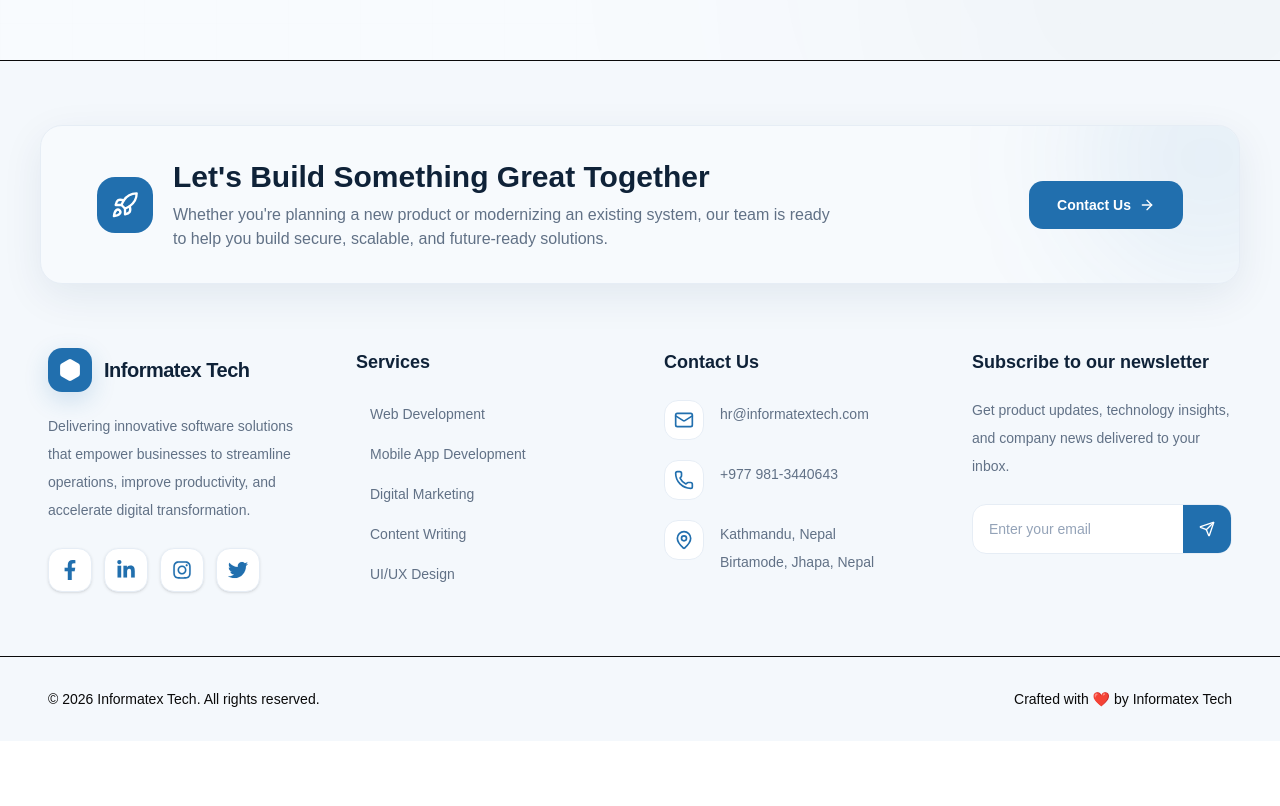
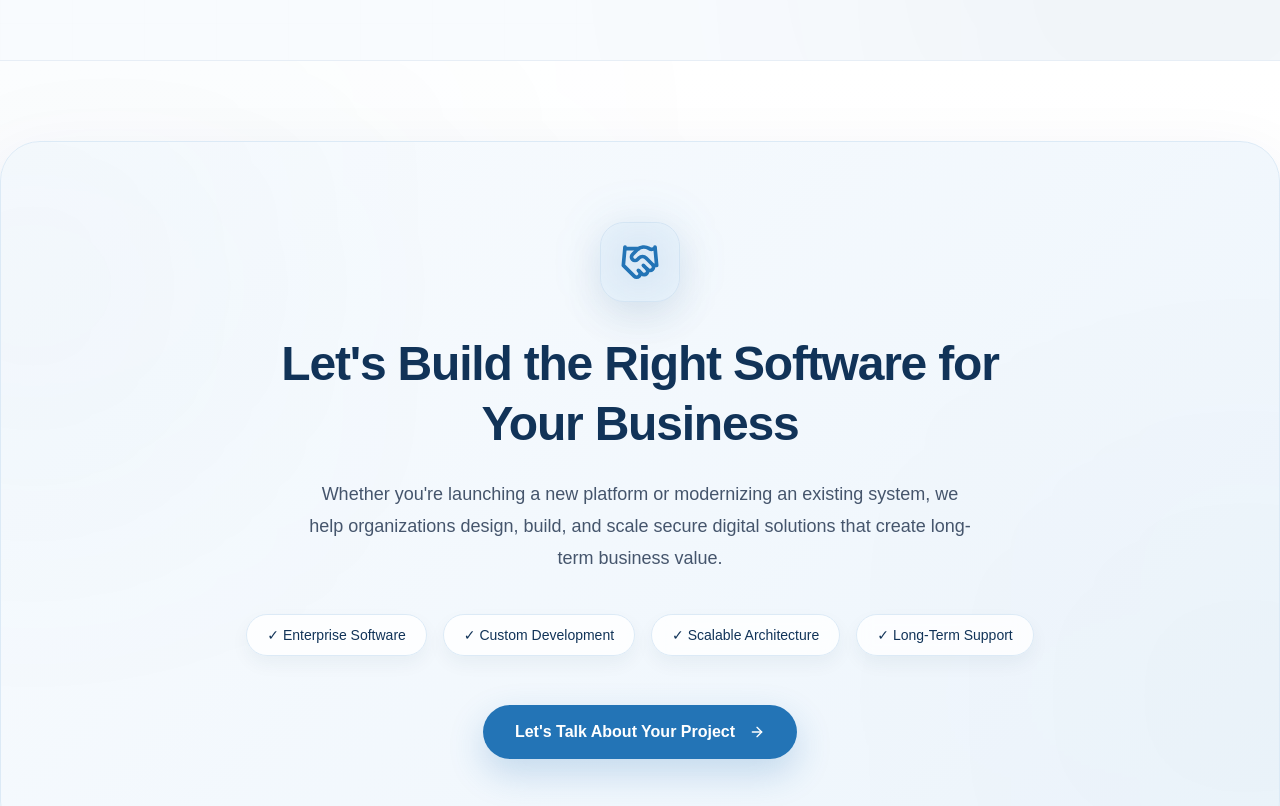
Before and after one commit to Groot-001/Informatex-Updated, a React (Vite) app: page / in a window 1280 px wide. Shown: the part 8560-9366 px from the top of the page. Before the commit the page ends 9301 px from the top, so only its background shows below. Built offline with nearby package versions, Linux system fonts and the light colour scheme.

Commit message:
Footer redesign

```diff
--- a/src/components/layout/footer/ Footercta.tsx
+++ b/src/components/layout/footer/ Footercta.tsx
@@ -1,4 +1,7 @@
-import { ArrowRight, Rocket } from "lucide-react";
+import { ArrowRight, Handshake } from "lucide-react";
+// import { Layers3 } from "lucide-react";
+
+import { Button } from "@/components/ui/button";
 
 interface FooterCTAProps {
   title?: string;
@@ -8,173 +11,283 @@
 }
 
 export default function FooterCTA({
-  title = "Let's Build Something Great Together",
-  description = "Whether you're planning a new product or modernizing an existing system, our team is ready to help you build secure, scalable, and future-ready solutions.",
-  ctaLabel = "Contact Us",
+  title = "Let's Build the Right Software for Your Business",
+  description = "Whether you're launching a new platform or modernizing an existing system, we help organizations design, build, and scale secure digital solutions that create long-term business value.",
+  ctaLabel = "Let's Talk About Your Project",
   href = "#contact",
 }: FooterCTAProps) {
   return (
-    <div
-      className="
-        mx-auto
-        w-full
-        max-w-[110rem]
-
-        px-5
-        sm:px-6
-        lg:px-8
-        xl:px-10
-      "
-    >
-      <div
+    <section
       className="
         relative
         overflow-hidden
 
-          rounded-3xl
+        rounded-[40px]
 
         border
-          border-[#E6EDF5]
+        border-[#DCEAF6]
 
-          bg-[#F7FAFD]
+        bg-[linear-gradient(135deg,#F8FBFE_0%,#EDF5FC_100%)]
 
         px-8
-          py-6
+        py-16
 
-          shadow-[0_12px_40px_rgba(9,50,84,0.08)]
+        text-center
 
-          lg:px-12
-          lg:py-8
+        shadow-[0_24px_70px_rgba(17,51,88,.08)]
 
-          xl:px-14
+        lg:px-16
+        lg:py-20
       "
     >
+      {/* ================================================= */}
       {/* Background Glow */}
+      {/* ================================================= */}
 
       <div
         className="
           pointer-events-none
           absolute
 
-            -right-24
-            -top-24
+          -left-28
+          top-0
 
-            h-64
-            w-64
+          h-72
+          w-72
 
           rounded-full
 
-            bg-[rgba(35,116,182,0.08)]
+          bg-[#2374B6]/8
 
-            blur-3xl
+          blur-[140px]
         "
       />
 
       <div
         className="
+          pointer-events-none
+          absolute
+
+          -right-28
+          bottom-0
+
+          h-72
+          w-72
+
+          rounded-full
+
+          bg-[#113358]/6
+
+          blur-[150px]
+        "
+      />
+
+      <div className="relative z-10">
+        {/* ================================================= */}
+        {/* Icon */}
+        {/* ================================================= */}
+
+        {/* ================================================= */}
+        {/* Icon */}
+        {/* ================================================= */}
+
+        <div
+          className="
     relative
 
+    mx-auto
+
     flex
-            flex-col
-            gap-6
+    h-20
+    w-20
 
-            lg:flex-row
-            lg:items-center
-            lg:justify-between
-          "
-        >
-          {/* Content */}
-
-          <div className="flex items-center gap-5">
-            <div
-              className="
-                flex
-                h-14
-                w-14
-                shrink-0
     items-center
     justify-center
 
-                rounded-2xl
+    rounded-[24px]
 
-                bg-[#216FAE]
+    border
+    border-[#DCEAF6]
+
+    bg-[#EDF5FC]
+
+    shadow-[0_18px_40px_rgba(17,51,88,.08)]
   "
         >
-              <Rocket className="h-7 w-7 text-white" strokeWidth={2} />
+          {/* Inner Glow */}
+
+          <div
+            className="
+      pointer-events-none
+
+      absolute
+      inset-0
+
+      rounded-[24px]
+
+      bg-[#2374B6]/10
+
+      blur-xl
+    "
+          />
+
+          {/* Icon */}
+
+          <Handshake
+            className="
+      relative
+
+      h-10
+      w-10
+
+      text-[#2374B6]
+
+      transition-transform
+      duration-300
+
+      group-hover:scale-110
+    "
+            strokeWidth={2.2}
+          />
         </div>
 
-            <div>
+        {/* ================================================= */}
+        {/* Heading */}
+        {/* ================================================= */}
+
         <h2
           className="
-                  text-2xl
+            mx-auto
+            mt-8
+
+            max-w-3xl
+
+            text-4xl
             font-bold
             leading-tight
-                  text-[#0F2238]
+            tracking-tight
 
-                  lg:text-3xl
+            text-[#113358]
+
+            lg:text-5xl
           "
         >
           {title}
         </h2>
 
+        {/* ================================================= */}
+        {/* Description */}
+        {/* ================================================= */}
+
         <p
           className="
-                  mt-2
+            mx-auto
+            mt-6
 
             max-w-2xl
 
-                  text-sm
-                  leading-6
+            text-lg
+            leading-8
 
-                  text-[#617186]
-
-                  sm:text-base
+            text-slate-600
           "
         >
           {description}
         </p>
-            </div>
+
+        {/* ================================================= */}
+        {/* Highlights */}
+        {/* ================================================= */}
+
+        <div
+          className="
+            mt-10
+
+            flex
+            flex-wrap
+            justify-center
+
+            gap-4
+          "
+        >
+          {[
+            "Enterprise Software",
+            "Custom Development",
+            "Scalable Architecture",
+            "Long-Term Support",
+          ].map((item) => (
+            <span
+              key={item}
+              className="
+                inline-flex
+                items-center
+
+                rounded-full
+
+                border
+                border-[#DCEAF6]
+
+                bg-white/80
+
+                px-5
+                py-2.5
+
+                text-sm
+                font-medium
+
+                text-[#113358]
+
+                shadow-[0_8px_18px_rgba(17,51,88,.05)]
+
+                backdrop-blur-sm
+              "
+            >
+              ✓ {item}
+            </span>
+          ))}
         </div>
 
+        {/* ================================================= */}
         {/* CTA */}
+        {/* ================================================= */}
 
-          <a
-            href={href}
+        <div className="mt-12">
+          <Button
+            asChild
             className="
               group
 
-              inline-flex
-              h-12
-              shrink-0
+              h-14
 
-              items-center
-              justify-center
+              rounded-full
 
-              rounded-xl
+              bg-[#2374B6]
 
-              bg-[#216FAE]
+              px-8
 
-              px-7
-
-              text-sm
+              text-base
               font-semibold
               text-white
+
+              shadow-[0_14px_35px_rgba(35,116,182,.22)]
 
               transition-all
               duration-300
 
               hover:-translate-y-0.5
-              hover:bg-[#1B5F95]
-              hover:shadow-[0_10px_30px_rgba(35,116,182,0.25)]
+              hover:bg-[#1C68A7]
+              hover:shadow-[0_20px_45px_rgba(35,116,182,.30)]
             "
           >
+            <a href={href}>
               {ctaLabel}
 
               <ArrowRight
                 className="
                   ml-2
-                h-4
-                w-4
+
+                  h-5
+                  w-5
 
                   transition-transform
                   duration-300
@@ -183,8 +296,9 @@
                 "
               />
             </a>
+          </Button>
         </div>
       </div>
-    </div>
+    </section>
   );
 }
--- a/src/components/layout/footer/Footer.tsx
+++ b/src/components/layout/footer/Footer.tsx
@@ -5,6 +5,7 @@
 import FooterContactColumn from "./Footercontactcolumn";
 import FooterLinkColumn from "./FooterLinkColumn";
 import FooterNewsletter from "./Footernewsletter";
+import SectionBackground from "@/components/sections/products/SectionBackground";
 import FooterCTA from "./ Footercta";
 
 interface FooterProps {
@@ -23,41 +24,31 @@
         overflow-hidden
 
         border-t
-        border-soft
+        border-[#E7EEF6]
 
-        bg-soft
+        bg-[linear-gradient(180deg,#FFFFFF_0%,#F8FBFE_100%)]
       "
     >
-      {/* Background Glow */}
+      <SectionBackground />
+
+      {/* ================================================= */}
+      {/* CTA */}
+      {/* ================================================= */}
 
       <div
         className="
-          pointer-events-none
-          absolute
+          relative
+          z-10
 
-          left-1/2
-          top-0
-
-          h-[26rem]
-          w-[40rem]
-
-          -translate-x-1/2
-
-          rounded-full
-
-          bg-secondary/5
-
-          blur-[180px]
+          pt-20
         "
-      />
-
-      {/* CTA */}
-
-      <div className="relative z-10 pt-16">
+      >
         <FooterCTA />
       </div>
 
+      {/* ================================================= */}
       {/* Main Footer */}
+      {/* ================================================= */}
 
       <Container
         size="xl"
@@ -65,10 +56,10 @@
           relative
           z-10
 
-          mt-16
+          mt-24
 
           grid
-          gap-12
+          gap-14
 
           sm:grid-cols-2
 
@@ -84,7 +75,9 @@
         <FooterNewsletter />
       </Container>
 
+      {/* ================================================= */}
       {/* Bottom */}
+      {/* ================================================= */}
 
       <Container
         size="xl"
@@ -92,10 +85,10 @@
           relative
           z-10
 
-          mt-16
+          mt-20
 
           border-t
-          border-soft
+          border-[#E7EEF6]
 
           py-8
         "
@@ -110,14 +103,17 @@
 
             gap-4
 
+            text-center
+
             md:flex-row
+            md:text-left
           "
         >
           <p
             className="
               text-sm
 
-              text-muted
+              text-slate-500
             "
           >
             © {year} {companyName}. All rights reserved.
@@ -127,10 +123,13 @@
             className="
               text-sm
 
-              text-muted
+              text-slate-500
             "
           >
-            Crafted with ❤️ by Informatex Tech
+            Designed & Developed by{" "}
+            <span className="font-semibold text-[#113358]">
+              Informatex Tech
+            </span>
           </p>
         </div>
       </Container>
--- a/src/components/layout/footer/FooterLinkColumn.tsx
+++ b/src/components/layout/footer/FooterLinkColumn.tsx
@@ -1,3 +1,5 @@
+import { ArrowRight } from "lucide-react";
+
 import type { FooterLinkColumnData } from "./Types";
 
 export default function FooterLinkColumn({
@@ -6,55 +8,92 @@
 }: FooterLinkColumnData) {
   return (
     <div>
+      {/* ================================================= */}
       {/* Heading */}
+      {/* ================================================= */}
 
       <h3
         className="
-          text-lg
+          text-xl
           font-semibold
-          text-[#0F2238]
+
+          text-[#113358]
         "
       >
         {title}
       </h3>
 
+      {/* ================================================= */}
       {/* Links */}
+      {/* ================================================= */}
 
-      <ul className="mt-6 space-y-4">
+      <ul className="mt-8 space-y-5">
         {links.map((link) => (
           <li key={link.label}>
             <a
               href={link.href}
               className="
                 group
+
                 inline-flex
                 items-center
-                text-sm
+                gap-3
+
+                text-[15px]
                 font-medium
-                text-[#617186]
+
+                text-slate-600
+
                 transition-all
                 duration-300
 
                 hover:translate-x-1
-                hover:text-[#216FAE]
+                hover:text-[#2374B6]
               "
             >
+              {/* Dot */}
+
               <span
                 className="
-                  mr-2
-                  h-1.5
-                  w-1.5
+                  h-2
+                  w-2
+
                   rounded-full
-                  bg-[#216FAE]
-                  opacity-0
+
+                  bg-[#2374B6]
+
+                  opacity-60
+
                   transition-all
                   duration-300
 
+                  group-hover:scale-125
                   group-hover:opacity-100
                 "
               />
 
-              {link.label}
+              {/* Label */}
+
+              <span>{link.label}</span>
+
+              {/* Arrow */}
+
+              <ArrowRight
+                className="
+                  h-4
+                  w-4
+
+                  -translate-x-2
+
+                  opacity-0
+
+                  transition-all
+                  duration-300
+
+                  group-hover:translate-x-0
+                  group-hover:opacity-100
+                "
+              />
             </a>
           </li>
         ))}
--- a/src/components/layout/footer/Footerbrand.tsx
+++ b/src/components/layout/footer/Footerbrand.tsx
@@ -15,56 +15,114 @@
 }: FooterBrandProps) {
   return (
     <div>
+      {/* ================================================= */}
       {/* Brand */}
+      {/* ================================================= */}
 
-      <div className="flex items-center gap-3">
+      <div className="flex items-center gap-4">
+        <div className="relative">
+          {/* Glow */}
+
           <div
             className="
+              absolute
+              inset-0
+
+              rounded-2xl
+
+              bg-[#2374B6]/15
+
+              blur-xl
+            "
+          />
+
+          {/* Icon */}
+
+          <div
+            className="
+              relative
+
               flex
-            h-11
-            w-11
+              h-14
+              w-14
+
               items-center
               justify-center
-            rounded-xl
-            bg-[#216FAE]
-            shadow-[0_8px_24px_rgba(35,111,174,0.18)]
+
+              rounded-2xl
+
+              border
+              border-[#DCEAF6]
+
+              bg-[#EDF5FC]
+
+              shadow-[0_15px_35px_rgba(17,51,88,.08)]
             "
           >
             <Hexagon
-            className="h-6 w-6 fill-white text-white"
-            strokeWidth={1.8}
+              className="
+                h-7
+                w-7
+
+                text-[#2374B6]
+              "
+              strokeWidth={2}
             />
           </div>
+        </div>
 
-        <span
+        <div>
+          <h3
             className="
-            text-xl
+              text-2xl
               font-bold
               tracking-tight
-            text-[#0F2238]
+
+              text-[#113358]
             "
           >
             {name}
-        </span>
-      </div>
-
-      {/* Description */}
+          </h3>
 
           <p
             className="
-          mt-5
-          max-w-xs
+              mt-1
+
               text-sm
-          leading-7
-          text-[#617186]
+              font-medium
+
+              text-[#2374B6]
+            "
+          >
+            Trusted Digital Partner
+          </p>
+        </div>
+      </div>
+
+      {/* ================================================= */}
+      {/* Description */}
+      {/* ================================================= */}
+
+      <p
+        className="
+          mt-7
+
+          max-w-sm
+
+          text-[15px]
+          leading-8
+
+          text-slate-600
         "
       >
         {description}
       </p>
 
+      {/* ================================================= */}
       {/* Social Links */}
+      {/* ================================================= */}
 
-      <ul className="mt-6 flex items-center gap-3">
+      <ul className="mt-8 flex items-center gap-4">
         {socials.map(({ label, href, icon: Icon }) => (
           <li key={label}>
             <a
@@ -72,35 +130,43 @@
               aria-label={label}
               className="
                 group
+
                 flex
-                h-11
-                w-11
+                h-12
+                w-12
+
                 items-center
                 justify-center
-                rounded-xl
+
+                rounded-2xl
+
                 border
-                border-[#E6EDF5]
+                border-[#DCEAF6]
+
                 bg-white
-                text-[#216FAE]
 
-                shadow-sm
+                text-[#2374B6]
+
+                shadow-[0_8px_20px_rgba(17,51,88,.05)]
 
                 transition-all
                 duration-300
 
                 hover:-translate-y-1
-                hover:border-[#216FAE]
-                hover:bg-[#216FAE]
+                hover:border-[#2374B6]
+                hover:bg-[#2374B6]
                 hover:text-white
-                hover:shadow-[0_10px_25px_rgba(35,111,174,0.20)]
+                hover:shadow-[0_18px_35px_rgba(35,116,182,.20)]
               "
             >
               <Icon
                 className="
                   h-5
                   w-5
+
                   transition-transform
                   duration-300
+
                   group-hover:scale-110
                 "
                 strokeWidth={2}
--- a/src/components/layout/footer/Footercontactcolumn.tsx
+++ b/src/components/layout/footer/Footercontactcolumn.tsx
@@ -11,44 +11,76 @@
 }: FooterContactColumnProps) {
   return (
     <div>
+      {/* ================================================= */}
+      {/* Heading */}
+      {/* ================================================= */}
+
       <h3
         className="
-          text-lg
+          text-xl
           font-semibold
-          text-[#0F2238]
+
+          text-[#113358]
         "
       >
         {title}
       </h3>
 
-      <ul className="mt-6 space-y-5">
+      {/* ================================================= */}
+      {/* Contact List */}
+      {/* ================================================= */}
+
+      <ul className="mt-8 space-y-6">
         {items.map(({ icon: Icon, lines, href }, index) => {
           const content = (
-            <div className="group flex items-start gap-4">
+            <div
+              className="
+                group
+
+                flex
+                items-start
+                gap-4
+
+                transition-all
+                duration-300
+              "
+            >
+              {/* Icon */}
+
               <div
                 className="
                   flex
-                  h-10
-                  w-10
+                  h-12
+                  w-12
                   shrink-0
+
                   items-center
                   justify-center
-                  rounded-xl
+
+                  rounded-2xl
+
                   border
-                  border-[#E6EDF5]
-                  bg-white
+                  border-[#DCEAF6]
+
+                  bg-[#EDF5FC]
+
+                  shadow-[0_8px_18px_rgba(17,51,88,.05)]
+
                   transition-all
                   duration-300
 
-                  group-hover:border-[#216FAE]
-                  group-hover:bg-[#216FAE]
+                  group-hover:scale-105
+                  group-hover:border-[#2374B6]
+                  group-hover:bg-[#2374B6]
                 "
               >
                 <Icon
                   className="
                     h-5
                     w-5
-                    text-[#216FAE]
+
+                    text-[#2374B6]
+
                     transition-colors
                     duration-300
 
@@ -58,15 +90,21 @@
                 />
               </div>
 
+              {/* Content */}
+
               <div
                 className="
-                  text-sm
+                  pt-0.5
+
+                  text-[15px]
                   leading-7
-                  text-[#617186]
+
+                  text-slate-600
+
                   transition-colors
                   duration-300
 
-                  group-hover:text-[#0F2238]
+                  group-hover:text-[#113358]
                 "
               >
                 {lines.map((line) => (
@@ -83,8 +121,10 @@
                   href={href}
                   className="
                     block
-                    transition-all
+
+                    transition-transform
                     duration-300
+
                     hover:translate-x-1
                   "
                 >
--- a/src/components/layout/footer/Footernewsletter.tsx
+++ b/src/components/layout/footer/Footernewsletter.tsx
@@ -1,5 +1,5 @@
 import React, { FormEvent, useState } from "react";
-import { Send } from "lucide-react";
+import { ArrowRight, Mail } from "lucide-react";
 
 interface FooterNewsletterProps {
   title?: string;
@@ -8,8 +8,8 @@
 }
 
 export default function FooterNewsletter({
-  title = "Subscribe to our newsletter",
-  description = "Get product updates, technology insights, and company news delivered to your inbox.",
+  title = "Stay Updated",
+  description = "Receive product updates, technology insights, and enterprise software trends directly in your inbox.",
   onSubscribe,
 }: FooterNewsletterProps) {
   const [email, setEmail] = useState("");
@@ -27,47 +27,76 @@
     <div>
       {/* Heading */}
 
+      <div className="flex items-center gap-3">
+        <div
+          className="
+            flex
+            h-11
+            w-11
+
+            items-center
+            justify-center
+
+            rounded-xl
+
+            border
+            border-[#DCEAF6]
+
+            bg-[#EDF5FC]
+          "
+        >
+          <Mail className="h-5 w-5 text-[#2374B6]" />
+        </div>
+
+        <div>
           <h3
             className="
-          text-lg
+              text-xl
               font-semibold
-          text-[#0F2238]
+
+              text-[#113358]
             "
           >
             {title}
           </h3>
 
-      {/* Description */}
-
           <p
             className="
-          mt-5
+              mt-1
+
               text-sm
-          leading-7
-          text-[#617186]
+
+              text-slate-600
             "
           >
             {description}
           </p>
+        </div>
+      </div>
 
       {/* Form */}
 
-      <form onSubmit={handleSubmit} className="mt-6">
+      <form onSubmit={handleSubmit} className="mt-8">
         <div
           className="
             flex
+
             overflow-hidden
-            rounded-xl
+
+            rounded-full
+
             border
-            border-[#E6EDF5]
+            border-[#DCEAF6]
+
             bg-white
+
+            shadow-sm
 
             transition-all
             duration-300
 
-            focus-within:border-[#216FAE]
-            focus-within:ring-4
-            focus-within:ring-[#216FAE]/10
+            focus-within:border-[#2374B6]
+            focus-within:shadow-[0_0_0_4px_rgba(35,116,182,.08)]
           "
         >
           <input
@@ -76,59 +105,75 @@
             value={email}
             onChange={(e) => setEmail(e.target.value)}
             placeholder="Enter your email"
-            aria-label="Email address"
             className="
               w-full
-              min-w-0
+
               bg-transparent
-              px-4
-              py-3
+
+              px-6
+              py-4
 
               text-sm
-              text-[#0F2238]
 
-              placeholder:text-[#94A3B8]
+              text-[#113358]
 
-              focus:outline-none
+              placeholder:text-slate-400
+
+              outline-none
             "
           />
 
           <button
             type="submit"
-            aria-label="Subscribe"
             className="
               group
+
               flex
-              h-12
-              w-12
-              shrink-0
               items-center
-              justify-center
+              gap-2
 
-              bg-[#216FAE]
+              bg-[#2374B6]
+
+              px-6
+
+              font-medium
+
               text-white
 
               transition-all
               duration-300
 
-              hover:bg-[#1B5F95]
+              hover:bg-[#1C68A7]
             "
           >
-            <Send
+            Subscribe
+            <ArrowRight
               className="
                 h-4
                 w-4
+
                 transition-transform
-                duration-300
 
-                group-hover:translate-x-0.5
-                group-hover:-translate-y-0.5
+                group-hover:translate-x-1
               "
-              strokeWidth={2}
             />
           </button>
         </div>
       </form>
+
+      {/* Bottom Note */}
+
+      <p
+        className="
+          mt-4
+
+          text-xs
+
+          text-slate-500
+        "
+      >
+        No spam. Unsubscribe anytime.
+      </p>
     </div>
   );
 }
```
Lines whose indentation alone changed are shown as unchanged.
